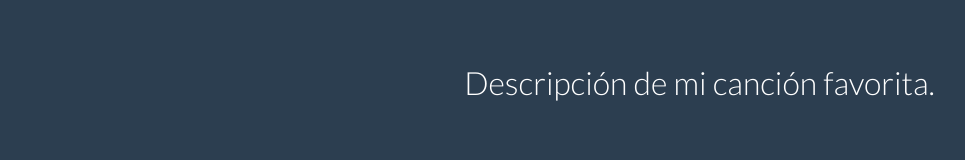
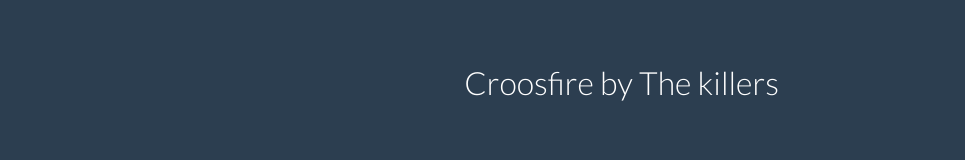
Before and after one commit to Noe-LopezOlvera/CursoGit-2022, a plain HTML site: page index.html in a window 1280 px wide. Shown: the part 1166-1326 px from the top of the page, without its empty margins (227-1192 px from the left). Drawn offline with Linux system fonts and the light colour scheme.

Commit message:
Add my favorite song

```diff
--- a/index.html
+++ b/index.html
@@ -30,7 +30,7 @@
 					</figure>
 					<article class="cbp-so-side cbp-so-side-right">
 						<h2>Esta es mi canción favorita.</h2>
-						<p>Descripción de mi canción favorita.</p>
+						<p>Croosfire by The killers</p>
 					</article>
 				</section>
 				<section class="cbp-so-section">
```
